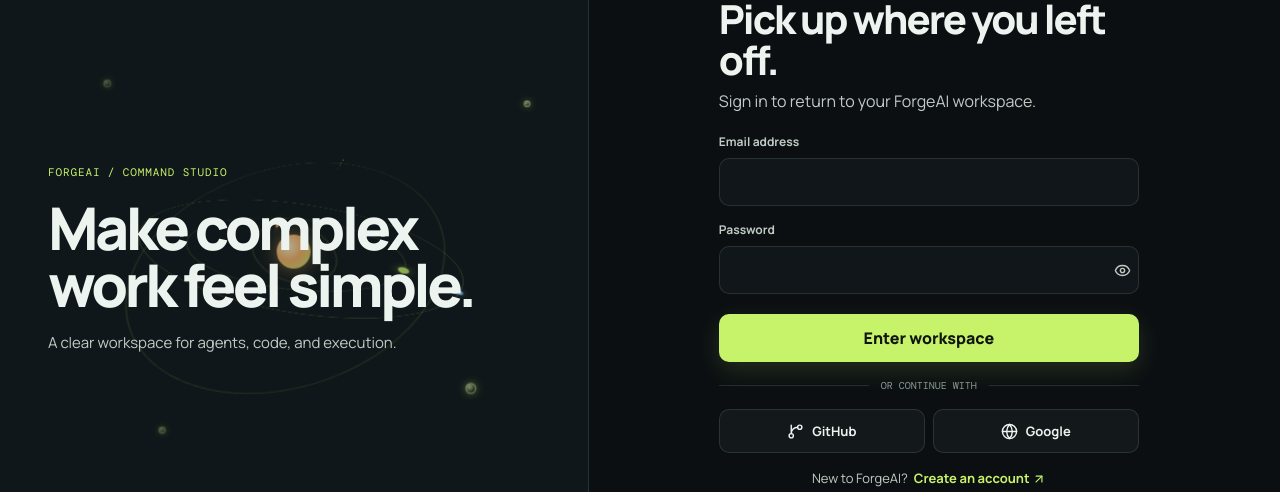
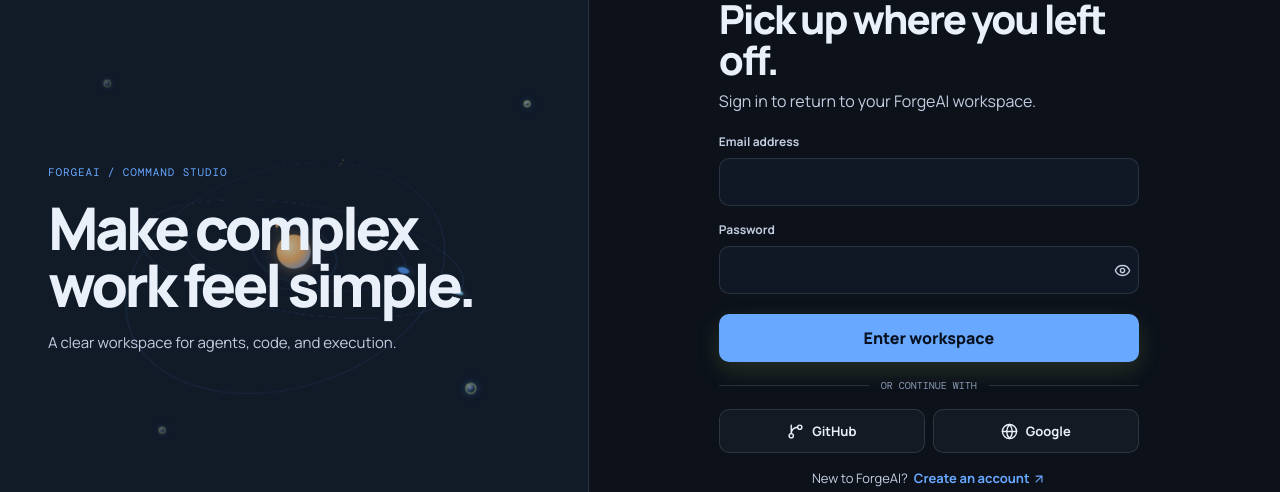
Before and after one commit to sanjayk-eng/ForgeAI, a React (Vite) app in the folder Frontend/: page /login in a window 1280 px wide. Shown: the part 148-640 px from the top of the page. Built offline with nearby package versions, Linux system fonts and the light colour scheme; no server answers.

Commit message:
feat: update styles for improved UI consistency and enhance CodeViewer layout

```diff
--- a/Frontend/src/index.css
+++ b/Frontend/src/index.css
@@ -90,7 +90,7 @@
   50% {
     box-shadow:
       0 0 18px rgba(255, 184, 107, 0.6),
-      0 0 60px rgba(198, 243, 106, 0.2);
+      0 0 60px rgba(86, 159, 255, 0.2);
     transform: scale(1.06);
   }
 }
@@ -137,12 +137,12 @@
   background: radial-gradient(
     circle at 35% 30%,
     rgba(255, 255, 255, 0.9),
-    rgba(198, 243, 106, 0.5) 45%,
+    rgba(86, 159, 255, 0.5) 45%,
     transparent 72%
   );
   box-shadow:
-    0 0 8px rgba(198, 243, 106, 0.55),
-    0 0 18px rgba(198, 243, 106, 0.24);
+    0 0 8px rgba(86, 159, 255, 0.55),
+    0 0 18px rgba(86, 159, 255, 0.24);
   animation: auth-dust-float 4.8s ease-in-out infinite;
 }
 
@@ -184,11 +184,11 @@
     circle at 35% 35%,
     #fff3c4,
     #ffb86b 45%,
-    #c6f36a 100%
+    #569fff 100%
   );
   box-shadow:
     0 0 18px rgba(255, 184, 107, 0.5),
-    0 0 46px rgba(198, 243, 106, 0.18);
+    0 0 46px rgba(86, 159, 255, 0.18);
   animation: auth-sun-pulse 5.5s ease-in-out infinite;
   transform: translate(-50%, -50%);
 }
@@ -251,8 +251,8 @@
 .auth-planet-two {
   width: 11px;
   height: 11px;
-  background: #c6f36a;
-  box-shadow: 0 0 12px rgba(198, 243, 106, 0.55);
+  background: #569fff;
+  box-shadow: 0 0 12px rgba(86, 159, 255, 0.55);
 }
 .auth-planet-three {
   width: 8px;
@@ -270,12 +270,12 @@
 
 :root {
   --auth-dust-border: rgba(226, 255, 157, 0.9);
-  --auth-orbit-border: rgba(198, 243, 106, 0.24);
+  --auth-orbit-border: rgba(86, 159, 255, 0.24);
 }
 
 :root[data-theme="light"] {
-  --auth-dust-border: rgba(77, 111, 70, 0.62);
-  --auth-orbit-border: rgba(76, 112, 74, 0.38);
+  --auth-dust-border: rgba(72, 116, 180, 0.62);
+  --auth-orbit-border: rgba(72, 116, 180, 0.38);
 }
 
 :root[data-theme="light"] .auth-solar-system {
@@ -287,12 +287,12 @@
   background: radial-gradient(
     circle at 35% 30%,
     #ffffff 0 22%,
-    #719e20 52%,
+    #2563eb 52%,
     transparent 78%
   );
   box-shadow:
-    0 0 8px rgba(113, 158, 32, 0.5),
-    0 0 18px rgba(113, 158, 32, 0.22);
+    0 0 8px rgba(37, 99, 235, 0.5),
+    0 0 18px rgba(37, 99, 235, 0.22);
 }
 
 :root[data-theme="light"] .auth-orbit {
@@ -310,51 +310,51 @@
 
 @layer base {
   :root {
-    --background: #0b0f12;
-    --foreground: #edf3ee;
-    --card: #151c20;
-    --card-foreground: #c0cbc4;
-    --muted: #202a2d;
-    --muted-foreground: #899891;
-    --border: rgba(188, 211, 198, 0.14);
-    --input: #101619;
-    --primary: #c6f36a;
-    --primary-strong: #a9dc4f;
-    --primary-foreground: #10150d;
+    --background: #0c111a;
+    --foreground: #eaf0fa;
+    --card: #151d2a;
+    --card-foreground: #c2cde0;
+    --muted: #202b3b;
+    --muted-foreground: #899ab3;
+    --border: rgba(184, 204, 235, 0.15);
+    --input: #101825;
+    --primary: #68a8ff;
+    --primary-strong: #418be8;
+    --primary-foreground: #07111f;
     --destructive: #e47f72;
     --destructive-foreground: #fff5f3;
-    --sidebar: #10171a;
-    --sidebar-foreground: #e9f0e8;
-    --sidebar-border: rgba(188, 211, 198, 0.11);
+    --sidebar: #111a27;
+    --sidebar-foreground: #e9f0fa;
+    --sidebar-border: rgba(184, 204, 235, 0.12);
     --signal: #e8ad69;
-    --surface-hover: rgba(206, 231, 214, 0.07);
-    --surface-subtle: rgba(206, 231, 214, 0.045);
-    --surface-strong: rgba(206, 231, 214, 0.12);
+    --surface-hover: rgba(190, 215, 250, 0.07);
+    --surface-subtle: rgba(190, 215, 250, 0.045);
+    --surface-strong: rgba(190, 215, 250, 0.12);
     --overlay: rgba(0, 0, 0, 0.72);
   }
 
   :root[data-theme="light"] {
-    --background: #eef3ef;
-    --foreground: #17221b;
+    --background: #eef3fa;
+    --foreground: #172234;
     --card: #ffffff;
-    --card-foreground: #46584d;
-    --muted: #e2ebe4;
-    --muted-foreground: #5e7065;
-    --border: rgba(23, 34, 27, 0.16);
+    --card-foreground: #46566d;
+    --muted: #e1e9f4;
+    --muted-foreground: #596d88;
+    --border: rgba(23, 34, 51, 0.16);
     --input: #ffffff;
-    --primary: #719e20;
-    --primary-strong: #5c8615;
+    --primary: #2563eb;
+    --primary-strong: #1d4ed8;
     --primary-foreground: #ffffff;
     --destructive: #b94f45;
     --destructive-foreground: #ffffff;
-    --sidebar: #e8f0e9;
-    --sidebar-foreground: #172019;
-    --sidebar-border: rgba(23, 34, 27, 0.12);
+    --sidebar: #e8eff8;
+    --sidebar-foreground: #172234;
+    --sidebar-border: rgba(23, 34, 51, 0.12);
     --signal: #a85f1b;
-    --surface-hover: rgba(23, 32, 25, 0.07);
-    --surface-subtle: rgba(23, 32, 25, 0.045);
-    --surface-strong: rgba(23, 32, 25, 0.11);
-    --overlay: rgba(23, 32, 25, 0.42);
+    --surface-hover: rgba(23, 34, 51, 0.07);
+    --surface-subtle: rgba(23, 34, 51, 0.045);
+    --surface-strong: rgba(23, 34, 51, 0.11);
+    --overlay: rgba(23, 34, 51, 0.42);
   }
 
   * {
--- a/Frontend/src/modules/workspace/WorkspaceLayout.tsx
+++ b/Frontend/src/modules/workspace/WorkspaceLayout.tsx
@@ -126,7 +126,7 @@
               conversations.
             </p>
             <button
-              className="group mt-7 inline-flex items-center gap-2 rounded-md bg-forge-accent px-4 py-3 text-xs font-extrabold text-forge-bg transition hover:bg-[#d7ff82] focus-visible:outline focus-visible:outline-2 focus-visible:outline-forge-accent"
+              className="group mt-7 inline-flex items-center gap-2 rounded-md bg-forge-accent px-4 py-3 text-xs font-extrabold text-forge-bg transition hover:bg-forge-accent-strong focus-visible:outline focus-visible:outline-2 focus-visible:outline-forge-accent"
               onClick={onCreate}
             >
               Create workspace
--- a/Frontend/src/modules/workspace/features/overview/OverviewPage.tsx
+++ b/Frontend/src/modules/workspace/features/overview/OverviewPage.tsx
@@ -71,7 +71,7 @@
           </p>
         </div>
         <div className="flex items-center gap-2 self-start border border-forge-accent/20 px-3 py-2 font-mono text-[10px] uppercase tracking-[.1em] text-forge-accent lg:self-auto">
-          <span className="size-1.5 bg-forge-accent shadow-[0_0_9px_#c6f36a]" />
+          <span className="size-1.5 bg-forge-accent shadow-[0_0_9px_rgba(86,159,255,.6)]" />
           Operational
         </div>
       </header>
@@ -206,7 +206,7 @@
                   </p>
                 </div>
                 <span
-                  className={`shrink-0 font-mono text-[10px] ${state === "Ready" ? "text-[#bde986]" : "text-forge-muted"}`}
+                  className={`shrink-0 font-mono text-[10px] ${state === "Ready" ? "text-forge-accent" : "text-forge-muted"}`}
                 >
                   {state}
                 </span>
--- a/Frontend/src/modules/workspace/features/projects/components/CodeViewer.tsx
+++ b/Frontend/src/modules/workspace/features/projects/components/CodeViewer.tsx
@@ -28,7 +28,7 @@
 
   if (!filePath || !sandboxId) {
     return (
-      <div className="flex h-full flex-col items-center justify-center gap-3 text-sm text-forge-muted">
+      <div className="flex h-full min-w-0 flex-1 flex-col items-center justify-center gap-3 text-center text-sm text-forge-muted">
         <Code2 size={28} strokeWidth={1.5} />
         <span>Select a file to view its contents</span>
       </div>
```
